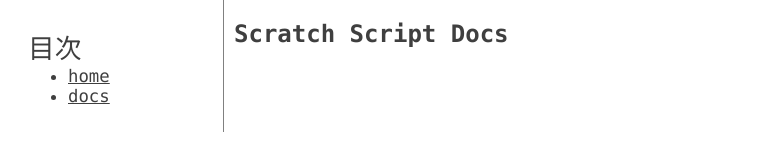
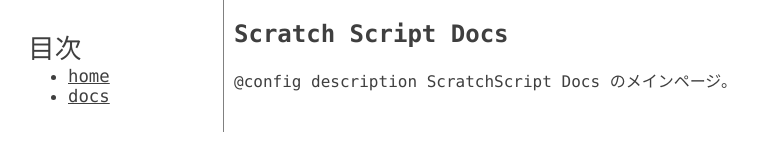
Before and after one commit to kangping-git/scratchScript, a plain HTML site: page docs/index.html in a window 1280 px wide. Shown: the whole page, without its empty margins (117-875 px from the left). Drawn offline with Linux system fonts and the light colour scheme.

Commit message:
descriptionを追加

```diff
--- a/docs/index.html
+++ b/docs/index.html
@@ -4,6 +4,7 @@
         <meta charset="UTF-8" />
         <meta name="viewport" content="width=device-width, initial-scale=1.0" />
         <title>Scratch Script Docs - Scratch Script Docs</title>
+        <meta name="description" content="ScratchScript Docs のメインページ。" />
         <style>
             :root {
                 --color: rgb(63, 63, 63);
@@ -112,7 +113,7 @@
                     </li>
                 </ul>
             </div>
-            <main><h1>Scratch Script Docs</h1></main>
+            <main><h1>Scratch Script Docs</h1>@config description ScratchScript Docs のメインページ。<br></main>
         </article>
     </body>
 </html>
```
Also changed, not shown: 404.html (+1 -0 lines), index.html (+2 -1 lines).
